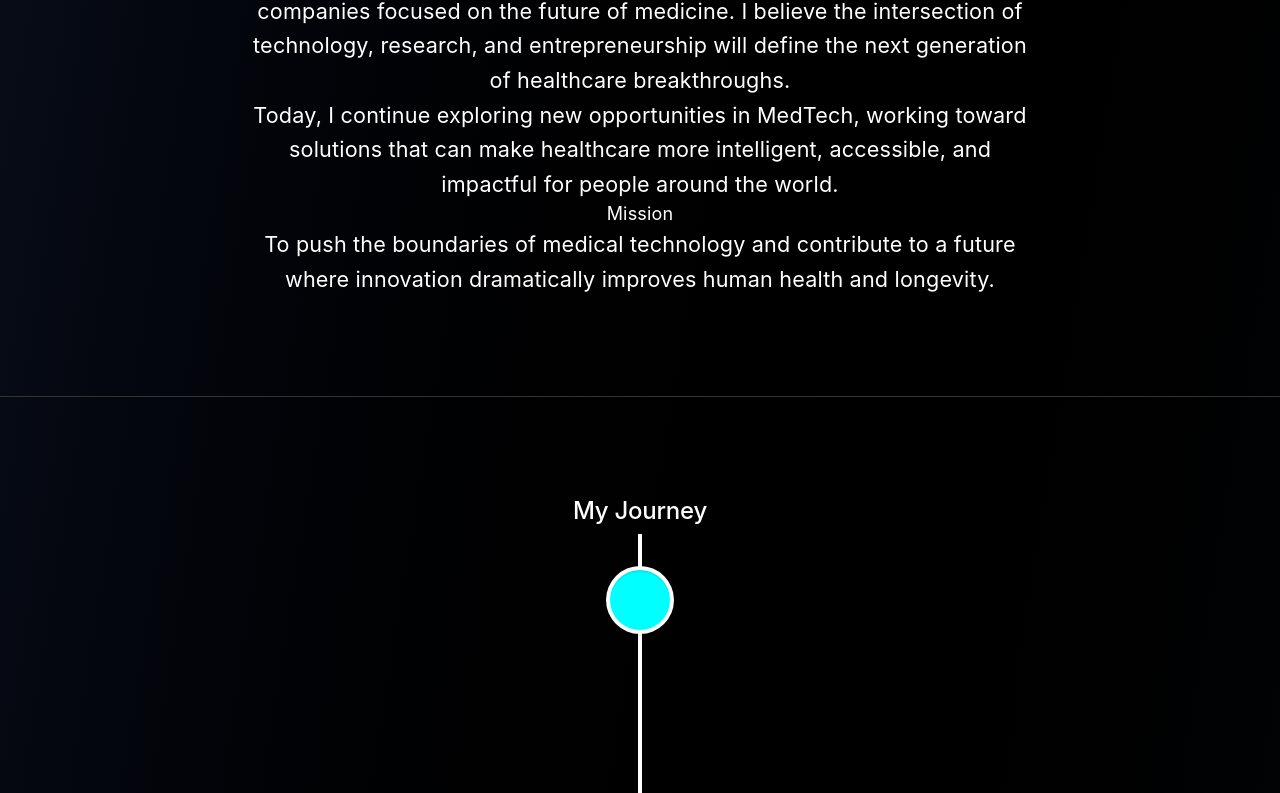
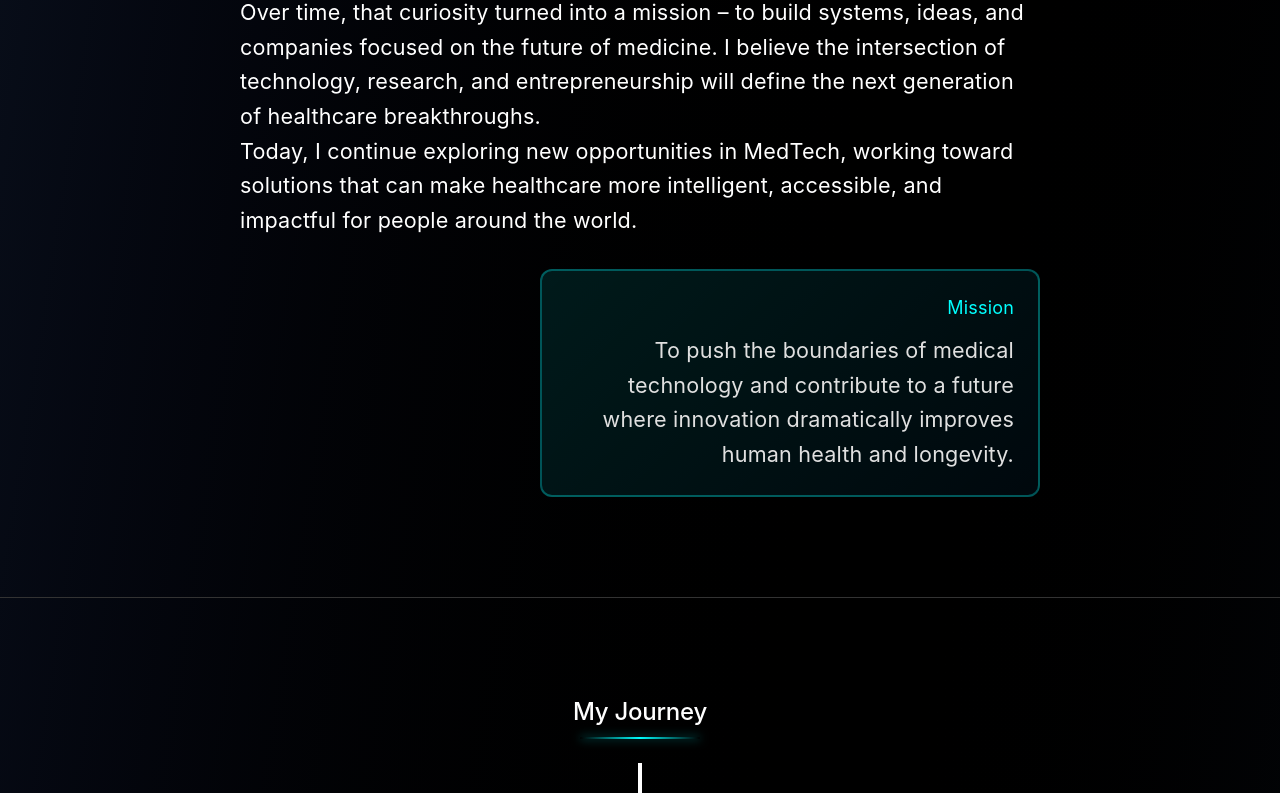
Before and after one commit to Abuhuuraira/ljmerchant_portfolio_website, a React (Vite) app: page / in a window 1280 px wide. Shown: the part 1988-2781 px from the top of the page. Built offline with nearby package versions, Linux system fonts and the light colour scheme.

Commit message:
Add story section left alignment, mission box styling with hover twinkling effect

```diff
--- a/src/App.jsx
+++ b/src/App.jsx
@@ -125,7 +125,7 @@ function App() {
           initial={{ opacity: 0 }}
           whileInView={{ opacity: 1 }}
           transition={{ duration: 1 }}
-          className="content"
+          className="content story-content"
         >
           <h2>My Story</h2>
           <p>
@@ -137,10 +137,17 @@ function App() {
           <p>
             Today, I continue exploring new opportunities in MedTech, working toward solutions that can make healthcare more intelligent, accessible, and impactful for people around the world.
           </p>
-          <h3>Mission</h3>
-          <p>
-            To push the boundaries of medical technology and contribute to a future where innovation dramatically improves human health and longevity.
-          </p>
+          <motion.div
+            className="mission-box"
+            initial={{ opacity: 0, x: 100 }}
+            whileInView={{ opacity: 1, x: 0 }}
+            transition={{ duration: 0.8 }}
+          >
+            <h3>Mission</h3>
+            <p>
+              To push the boundaries of medical technology and contribute to a future where innovation dramatically improves human health and longevity.
+            </p>
+          </motion.div>
         </motion.div>
       </section>
 
--- a/src/index.css
+++ b/src/index.css
@@ -73,10 +73,26 @@ h2 {
   font-size: 24px;
   line-height: 118%;
   letter-spacing: -0.24px;
-  margin: 0 0 8px;
+  margin: 0 0 24px;
+  position: relative;
+  display: inline-block;
+  padding-bottom: 12px;
   @media (max-width: 1024px) {
     font-size: 20px;
   }
+}
+
+h2::after {
+  content: '';
+  position: absolute;
+  bottom: 0;
+  left: 50%;
+  transform: translateX(-50%);
+  width: 120px;
+  height: 2px;
+  background: linear-gradient(90deg, transparent, #00ffff, transparent);
+  border-radius: 2px;
+  box-shadow: 0 0 10px rgba(0, 255, 255, 0.5);
 }
 p {
   margin: 0;
@@ -143,6 +159,25 @@ code {
   width: 100%;
 }
 
+@keyframes card-twinkle {
+  0%, 100% {
+    border-color: rgba(0, 255, 255, 0.1);
+    box-shadow: 0 0 20px rgba(0, 255, 255, 0.2), inset 0 0 20px rgba(0, 255, 255, 0.05);
+  }
+  50% {
+    border-color: rgba(0, 255, 255, 0.5);
+    box-shadow: 0 0 40px rgba(0, 255, 255, 0.6), inset 0 0 30px rgba(0, 255, 255, 0.15);
+  }
+}
+
+.card-twinkle-hover {
+  transition: all 0.3s ease;
+}
+
+.card-twinkle-hover:hover {
+  animation: card-twinkle 2s ease-in-out infinite;
+}
+
 @keyframes gradient-flow {
   0% {
     background-position: 0% 50%;
@@ -175,3 +210,69 @@ code {
   letter-spacing: 2px;
   font-weight: 900;
 }
+
+@keyframes slideFromRight {
+  0% {
+    opacity: 0;
+    transform: translateX(100px);
+  }
+  100% {
+    opacity: 1;
+    transform: translateX(0);
+  }
+}
+
+.story-content {
+  text-align: left;
+}
+
+.mission-box {
+  background: linear-gradient(135deg, rgba(0, 255, 255, 0.1) 0%, rgba(0, 153, 255, 0.05) 100%);
+  border: 2px solid rgba(0, 255, 255, 0.3);
+  border-radius: 12px;
+  padding: 24px;
+  margin-top: 32px;
+  margin-left: auto;
+  margin-right: 0;
+  max-width: 500px;
+  text-align: right;
+  animation: slideFromRight 1s ease-out;
+  transition: all 0.3s ease;
+}
+
+.mission-box:hover {
+  border-color: rgba(0, 255, 255, 0.8);
+  box-shadow: 0 0 30px rgba(0, 255, 255, 0.4), inset 0 0 30px rgba(0, 255, 255, 0.1);
+  animation: card-twinkle 2s ease-in-out infinite;
+}
+
+.mission-box h3 {
+  color: var(--accent);
+  margin-top: 0;
+  margin-bottom: 12px;
+  font-size: 18px;
+}
+
+.mission-box p {
+  color: var(--text);
+  line-height: 145%;
+}
+
+.section-title {
+  position: relative;
+  display: inline-block;
+  padding-bottom: 12px;
+  margin-bottom: 24px;
+}
+
+.section-title::after {
+  content: '';
+  position: absolute;
+  bottom: 0;
+  left: 50%;
+  transform: translateX(-50%);
+  width: 100px;
+  height: 3px;
+  background: linear-gradient(90deg, transparent, #00ffff, transparent);
+  border-radius: 2px;
+}
```
Also changed, not shown: src/assets/Screenshot 2026-04-24 085943.png (added).
